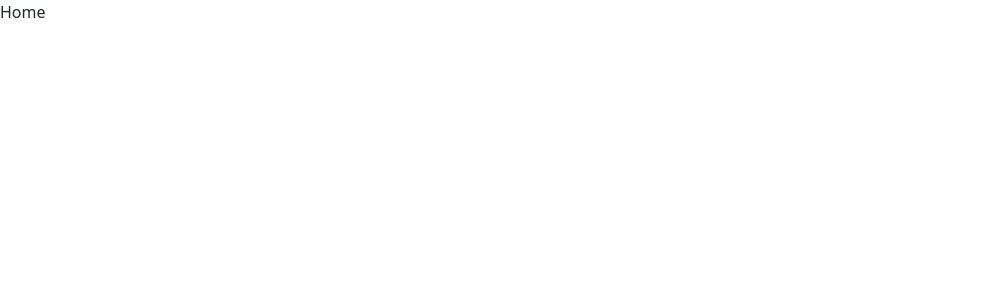
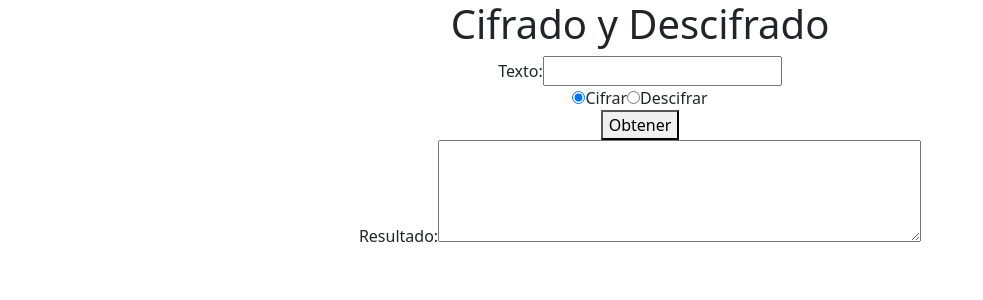
Before and after one commit to Angel07fco/Seguridad, a React (Create React App) app: page / in a window 1280 px wide. Shown: the top 300 px of the page, without its empty margins (0-983 px from the left). Built offline with nearby package versions, Linux system fonts and the light colour scheme.

Commit message:
add files

```diff
--- a/package.json
+++ b/package.json
@@ -10,6 +10,7 @@
     "@testing-library/react": "^13.4.0",
     "@testing-library/user-event": "^13.5.0",
     "bootstrap": "^5.3.2",
+    "crypto-js": "^4.1.1",
     "react": "^18.2.0",
     "react-bootstrap": "^2.8.0",
     "react-dom": "^18.2.0",
--- a/src/Screens/Home.js
+++ b/src/Screens/Home.js
@@ -1,7 +1,86 @@
-import React from 'react'
+import React, { useState } from 'react';
+import CryptoJS from 'crypto-js';
 
-export default function Home() {
+function Home() {
+  const [texto, setTexto] = useState('');
+  const [accion, setAccion] = useState('cifrar');
+  const [resultado, setResultado] = useState('');
+
+  const cifrar = (texto) => {
+    var textoCifrado = CryptoJS.AES.encrypt(texto, '@angelscript').toString();
+    return textoCifrado;
+  }
+
+  const descifrar = (texto) => {
+    var bytes = CryptoJS.AES.decrypt(texto, '@angelscript');
+    var textoDescifrado = bytes.toString(CryptoJS.enc.Utf8);
+    return textoDescifrado;
+  }
+
+  const handleTextoChange = (e) => {
+    setTexto(e.target.value);
+  };
+
+  const handleAccionChange = (e) => {
+    setAccion(e.target.value);
+  };
+
+  const handleObtenerResultado = () => {
+    // Ejemplo de implementación:
+    if (accion === 'cifrar') {
+      var tcifrado = cifrar(texto);
+      setResultado(tcifrado)
+    } else if (accion === 'descifrar') {
+      var tdescifrado = descifrar(texto);
+      setResultado(tdescifrado)
+    }
+  };
+
   return (
-    <div>Home</div>
-  )
+    <div className="App">
+      <h1>Cifrado y Descifrado</h1>
+      <div>
+        <label htmlFor="texto">Texto:</label>
+        <input
+          type="text"
+          id="texto"
+          value={texto}
+          onChange={handleTextoChange}
+        />
+      </div>
+      <div>
+        <input
+          type="radio"
+          id="cifrar"
+          name="accion"
+          value="cifrar"
+          checked={accion === 'cifrar'}
+          onChange={handleAccionChange}
+        />
+        <label htmlFor="cifrar">Cifrar</label>
+        <input
+          type="radio"
+          id="descifrar"
+          name="accion"
+          value="descifrar"
+          checked={accion === 'descifrar'}
+          onChange={handleAccionChange}
+        />
+        <label htmlFor="descifrar">Descifrar</label>
+      </div>
+      <button onClick={handleObtenerResultado}>Obtener</button>
+      <div>
+        <label htmlFor="resultado">Resultado:</label>
+        <textarea
+          id="resultado"
+          rows="4"
+          cols="50"
+          value={resultado}
+          readOnly
+        ></textarea>
+      </div>
+    </div>
+  );
 }
+
+export default Home;
```
Also changed, not shown: 1 other file (tests, documents, lock files or other folders).
